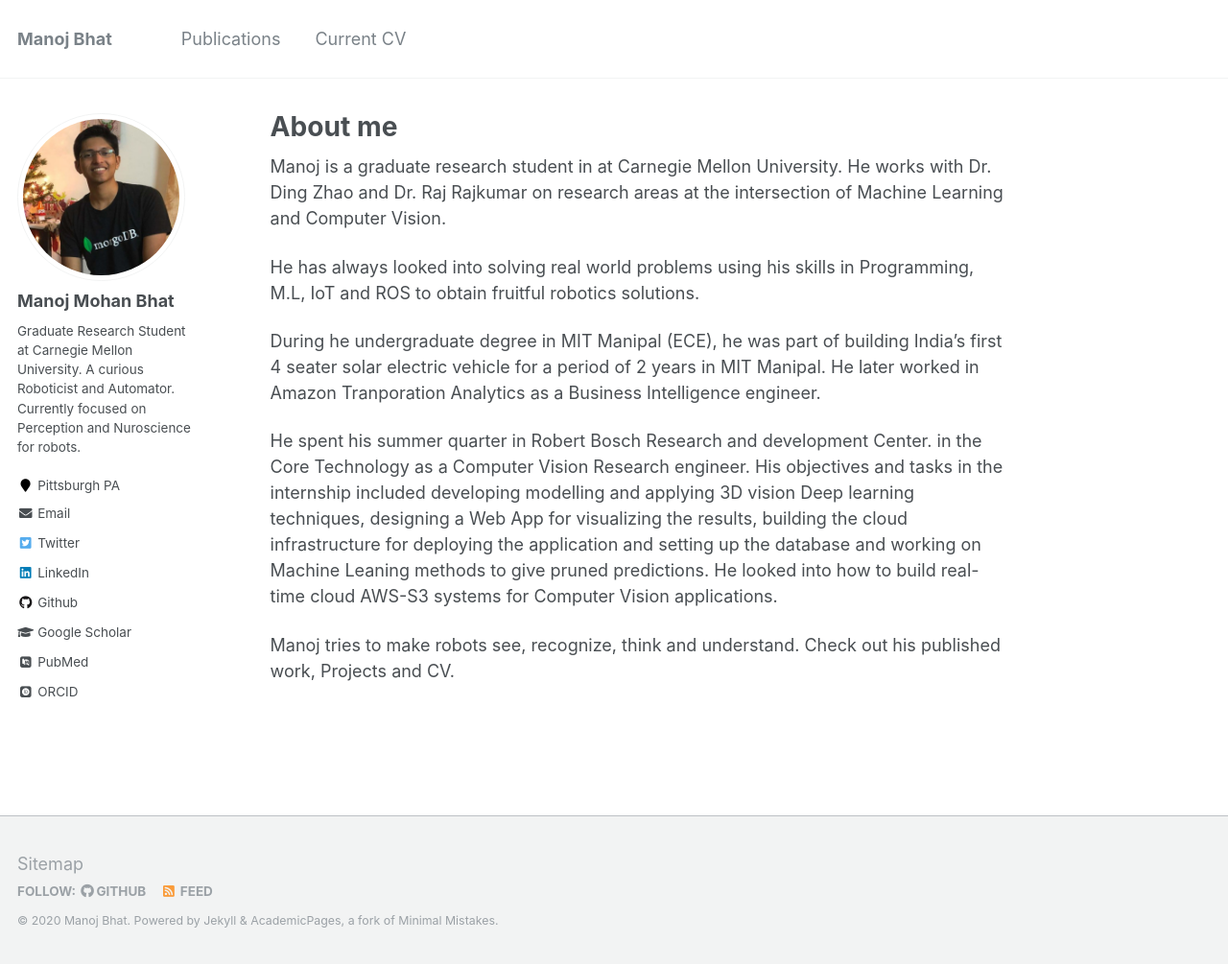
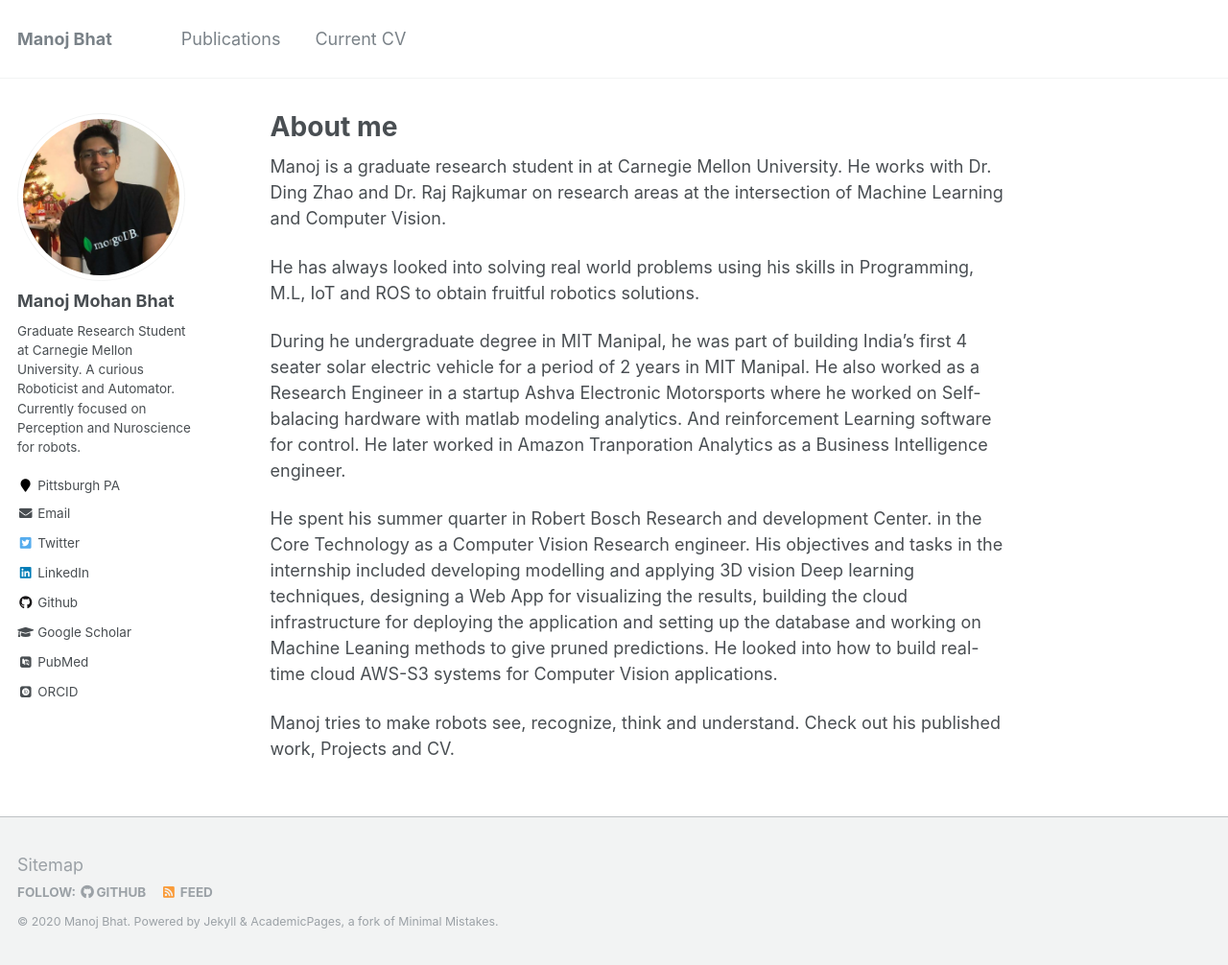
Before and after one commit to Manojbhat09/manojbhat09.github.io_old, a Jekyll site: the page built from _pages/about.md, in a window 1280 px wide and 1006 px high. Shown: the whole window at 96% size. Built offline with Jekyll 4.4.1, drawn with Linux system fonts in a browser that asks for light colours; some web fonts are replaced.

Commit message:
Updating CV

```diff
--- a/_pages/about.md
+++ b/_pages/about.md
@@ -12,7 +12,8 @@ Manoj is a graduate research student in at Carnegie Mellon University. He works
 
 He has always looked into solving real world problems using his skills in Programming, M.L, IoT and ROS to obtain fruitful robotics solutions.
 
-During he undergraduate degree in MIT Manipal (ECE), he was part of building India's first 4 seater solar electric vehicle for a period of 2 years in MIT Manipal.
+During he undergraduate degree in MIT Manipal, he was part of building India's first 4 seater solar electric vehicle for a period of 2 years in MIT Manipal.
+He also worked as a Research Engineer in a startup Ashva Electronic Motorsports where he worked on Self-balacing hardware with matlab modeling analytics. And reinforcement Learning software for control.
 He later worked in Amazon Tranporation Analytics as a Business Intelligence engineer.
 
 He spent his summer quarter in Robert Bosch Research and development Center. in the Core Technology as a Computer Vision Research engineer. His objectives and tasks in the internship included developing modelling and applying 3D vision Deep learning techniques, designing a Web App for visualizing the results, building the cloud infrastructure for deploying the application and setting up the database and  working on Machine Leaning methods to give pruned predictions. He looked into how to build real-time cloud AWS-S3 systems for Computer Vision applications.
```
